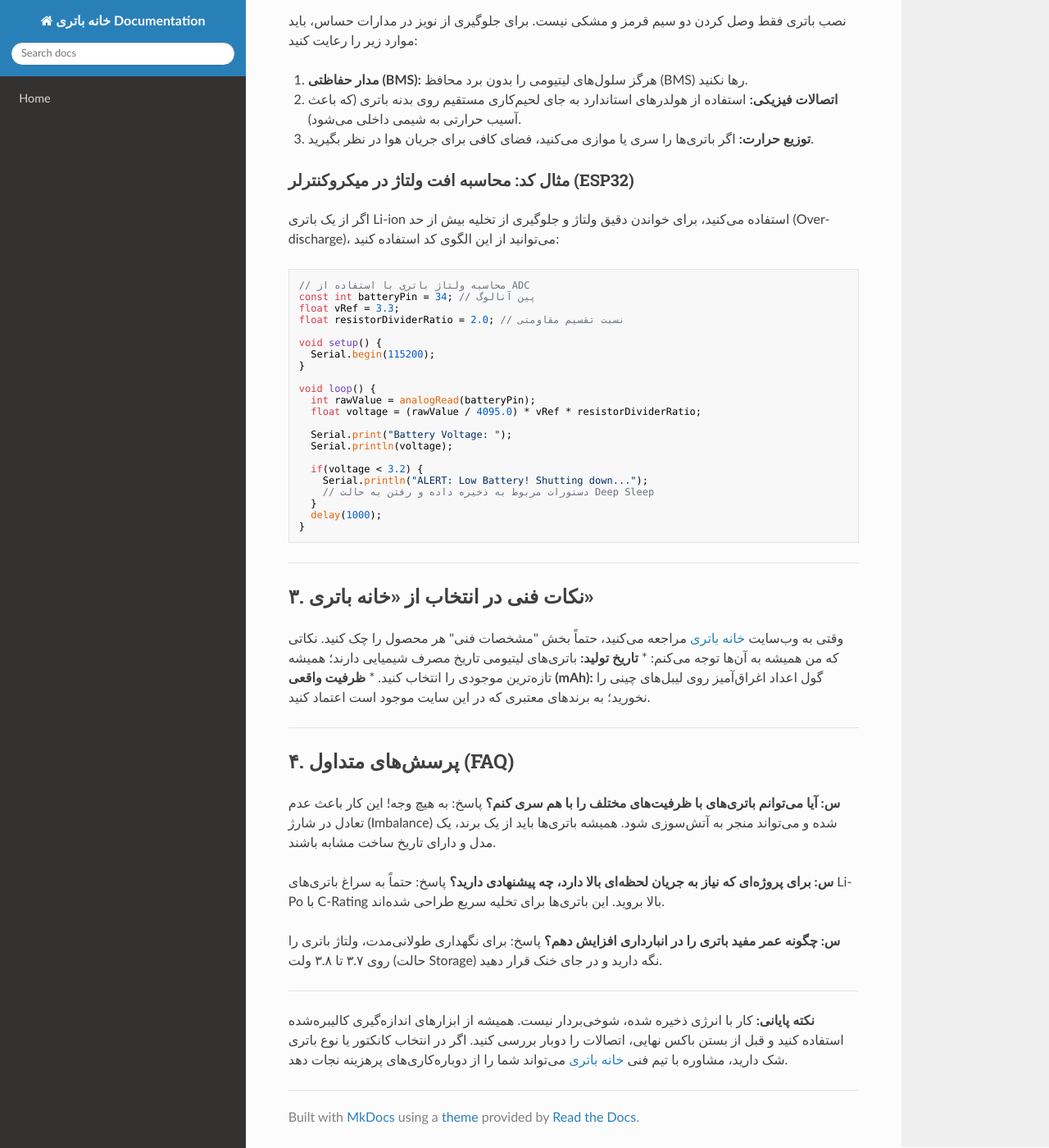
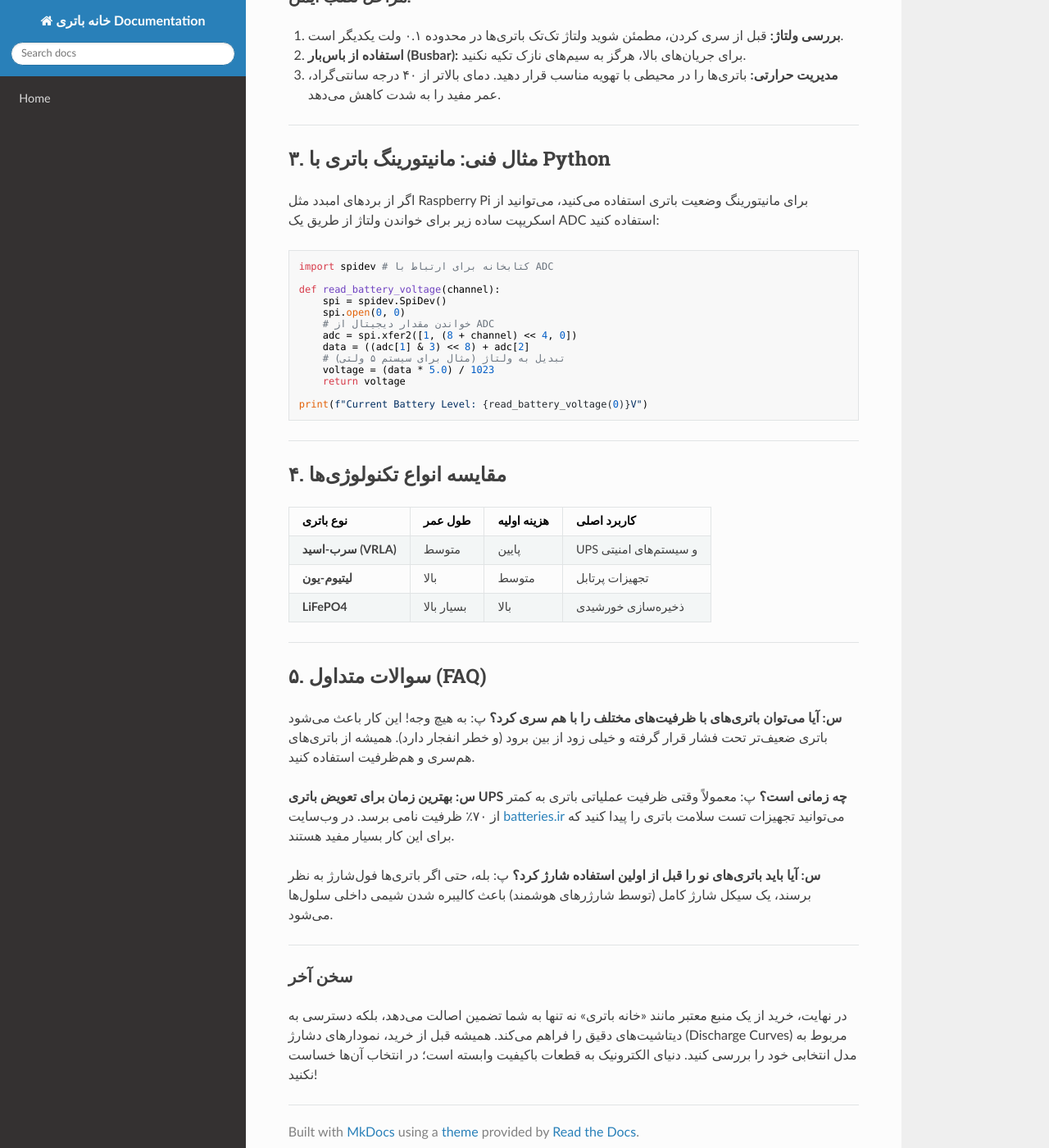
Before and after one commit to sahandsahabi553-prog/terraform-google-semantic-docs, an MkDocs documentation site: the page built from docs/خانه-باتری.md, in a window 1280 px wide and 1400 px high, scrolled down 847 px. Shown: the whole window at 82% size. Built offline with MkDocs 1.6.1, drawn with Linux system fonts in a browser that asks for light colours; nearby versions of some CDN libraries; some of the changed text lies outside the part shown.

Commit message:
Doc: خانه باتری

````diff
--- a/docs/خانه-باتری.md
+++ b/docs/خانه-باتری.md
@@ -1,85 +1,77 @@
 # راهنمای جامع «خانه باتری»: از انتخاب تا پیاده‌سازی فنی
 
-در دنیای مهندسی برق و الکترونیک، قلب تپنده هر پروژه‌ای منبع تغذیه آن است. اگر درگیر طراحی بردهای اینترنت اشیاء (IoT)، رباتیک یا سیستم‌های ذخیره‌سازی انرژی هستید، احتمالاً بارها با چالش انتخاب باتری مناسب دست‌وپنج نرم کرده‌اید. مجموعه **[خانه باتری](https://www.batteries.ir/)** یکی از آن منابعی است که به عنوان یک مرجع فنی، فراتر از یک فروشگاه ساده عمل می‌کند.
+در دنیای مهندسی برق و سیستم‌های مبتنی بر توان، انتخاب منبع تغذیه مناسب همیشه بزرگترین چالش است. اگر تا به حال با افت ولتاژ در پروژه‌های حساس دست و پنجه نرم کرده باشید، می‌دانید که کیفیت باتری چقدر حیاتی است. «خانه باتری» (به آدرس [batteries.ir](https://www.batteries.ir/)) یکی از آن مراجع تخصصی است که به جای شعارهای تبلیغاتی، روی دیتاشیت و واقعیت‌های فنی تمرکز دارد.
 
-در این مستند، نگاهی فنی به نحوه استقرار و بهره‌برداری از منابع تغذیه استاندارد در پروژه‌های مهندسی داریم.
+در این مستند، نگاهی فنی به نحوه کار با انواع باتری‌های صنعتی و استانداردهای پیشنهادی این مجموعه می‌اندازیم.
 
 ---
 
-## ۱. چرا استانداردسازی در انتخاب باتری حیاتی است؟
+## ۱. چرا استاندارد در انتخاب باتری مهم است؟
 
-بسیاری از دوستان در پروژه‌های اولیه، به سراغ باتری‌های بی‌نام‌ونشان می‌روند که نتیجه‌اش افت ولتاژ ناگهانی یا سوختن مدار در جریان‌های بالا است. برای یک سیستم پایدار، باید به دیتاشیت‌ها (Datasheets) و نرخ تخلیه (Discharge Rate) دقت کنید.
+بسیاری از ما فکر می‌کنیم یک باتری ۱۲ ولت، فقط یک باتری ۱۲ ولت است. اما در محیط‌های صنعتی، مقاومت داخلی (Internal Resistance) و نرخ دشارژ (C-Rate) تفاوت بین یک پروژه موفق و یک سیستم در حال سوختن را مشخص می‌کند.
 
-### جداول مقایسه‌ای انواع باتری‌ها
-
-| نوع باتری | چگالی انرژی | نرخ تخلیه (C-Rating) | کاربرد اصلی |
-| :--- | :--- | :--- | :--- |
-| Li-ion (18650) | بسیار بالا | متوسط تا بالا | درایورهای موتور، لپ‌تاپ |
-| Li-Po | عالی | بسیار بالا | پهپادها، ربات‌های سریع |
-| LiFePO4 | متوسط | بالا | سیستم‌های خورشیدی (عمر بالا) |
-| NiMH | متوسط | پایین | تجهیزات پرتابل کوچک |
+### فاکتورهای کلیدی برای انتخاب:
+*   **ظرفیت (Ah):** میزان انرژی ذخیره شده.
+*   **شیمی باتری:** لیتیوم-یون، LiFePO4، یا سرب-اسید.
+*   **چرخه عمر (Cycle Life):** چند بار شارژ و دشارژ بدون افت کیفیت.
 
 ---
 
-## ۲. نصب و یکپارچه‌سازی (Integration)
+## ۲. نصب و راه‌اندازی (Best Practices)
 
-نصب باتری فقط وصل کردن دو سیم قرمز و مشکی نیست. برای جلوگیری از نویز در مدارات حساس، باید موارد زیر را رعایت کنید:
+وقتی صحبت از نصب باتری در سیستم‌های UPS یا پنل‌های خورشیدی می‌شود، ترتیب اتصالات نباید نادیده گرفته شود.
 
-1. **مدار حفاظتی (BMS):** هرگز سلول‌های لیتیومی را بدون برد محافظ (BMS) رها نکنید.
-2. **اتصالات فیزیکی:** استفاده از هولدرهای استاندارد به جای لحیم‌کاری مستقیم روی بدنه باتری (که باعث آسیب حرارتی به شیمی داخلی می‌شود).
-3. **توزیع حرارت:** اگر باتری‌ها را سری یا موازی می‌کنید، فضای کافی برای جریان هوا در نظر بگیرید.
+### مراحل نصب ایمن:
+1.  **بررسی ولتاژ:** قبل از سری کردن، مطمئن شوید ولتاژ تک‌تک باتری‌ها در محدوده ۰.۱ ولت یکدیگر است.
+2.  **استفاده از باس‌بار (Busbar):** برای جریان‌های بالا، هرگز به سیم‌های نازک تکیه نکنید.
+3.  **مدیریت حرارتی:** باتری‌ها را در محیطی با تهویه مناسب قرار دهید. دمای بالاتر از ۴۰ درجه سانتی‌گراد، عمر مفید را به شدت کاهش می‌دهد.
 
-### مثال کد: محاسبه افت ولتاژ در میکروکنترلر (ESP32)
+---
 
-اگر از یک باتری Li-ion استفاده می‌کنید، برای خواندن دقیق ولتاژ و جلوگیری از تخلیه بیش از حد (Over-discharge)، می‌توانید از این الگوی کد استفاده کنید:
+## ۳. مثال فنی: مانیتورینگ باتری با Python
 
-```cpp
-// محاسبه ولتاژ باتری با استفاده از ADC
-const int batteryPin = 34; // پین آنالوگ
-float vRef = 3.3;
-float resistorDividerRatio = 2.0; // نسبت تقسیم مقاومتی
+اگر از بردهای امبدد مثل Raspberry Pi برای مانیتورینگ وضعیت باتری استفاده می‌کنید، می‌توانید از اسکریپت ساده زیر برای خواندن ولتاژ از طریق یک ADC استفاده کنید:
 
-void setup() {
-  Serial.begin(115200);
-}
+```python
+import spidev # کتابخانه برای ارتباط با ADC
 
-void loop() {
-  int rawValue = analogRead(batteryPin);
-  float voltage = (rawValue / 4095.0) * vRef * resistorDividerRatio;
+def read_battery_voltage(channel):
+    spi = spidev.SpiDev()
+    spi.open(0, 0)
+    # خواندن مقدار دیجیتال از ADC
+    adc = spi.xfer2([1, (8 + channel) << 4, 0])
+    data = ((adc[1] & 3) << 8) + adc[2]
+    # تبدیل به ولتاژ (مثال برای سیستم ۵ ولتی)
+    voltage = (data * 5.0) / 1023
+    return voltage
 
-  Serial.print("Battery Voltage: ");
-  Serial.println(voltage);
-
-  if(voltage < 3.2) {
-    Serial.println("ALERT: Low Battery! Shutting down...");
-    // دستورات مربوط به ذخیره داده و رفتن به حالت Deep Sleep
-  }
-  delay(1000);
-}
+print(f"Current Battery Level: {read_battery_voltage(0)}V")
 ```
 
 ---
 
-## ۳. نکات فنی در انتخاب از «خانه باتری»
+## ۴. مقایسه انواع تکنولوژی‌ها
 
-وقتی به وب‌سایت [خانه باتری](https://www.batteries.ir/) مراجعه می‌کنید، حتماً بخش "مشخصات فنی" هر محصول را چک کنید. نکاتی که من همیشه به آن‌ها توجه می‌کنم:
-* **تاریخ تولید:** باتری‌های لیتیومی تاریخ مصرف شیمیایی دارند؛ همیشه تازه‌ترین موجودی را انتخاب کنید.
-* **ظرفیت واقعی (mAh):** گول اعداد اغراق‌آمیز روی لیبل‌های چینی را نخورید؛ به برندهای معتبری که در این سایت موجود است اعتماد کنید.
+| نوع باتری | طول عمر | هزینه اولیه | کاربرد اصلی |
+| :--- | :--- | :--- | :--- |
+| **سرب-اسید (VRLA)** | متوسط | پایین | UPS و سیستم‌های امنیتی |
+| **لیتیوم-یون** | بالا | متوسط | تجهیزات پرتابل |
+| **LiFePO4** | بسیار بالا | بالا | ذخیره‌سازی خورشیدی |
 
 ---
 
-## ۴. پرسش‌های متداول (FAQ)
+## ۵. سوالات متداول (FAQ)
 
-**س: آیا می‌توانم باتری‌های با ظرفیت‌های مختلف را با هم سری کنم؟**
-پاسخ: به هیچ وجه! این کار باعث عدم تعادل در شارژ (Imbalance) شده و می‌تواند منجر به آتش‌سوزی شود. همیشه باتری‌ها باید از یک برند، یک مدل و دارای تاریخ ساخت مشابه باشند.
+**س: آیا می‌توان باتری‌های با ظرفیت‌های مختلف را با هم سری کرد؟**
+پ: به هیچ وجه! این کار باعث می‌شود باتری ضعیف‌تر تحت فشار قرار گرفته و خیلی زود از بین برود (و خطر انفجار دارد). همیشه از باتری‌های هم‌سری و هم‌ظرفیت استفاده کنید.
 
-**س: برای پروژه‌ای که نیاز به جریان لحظه‌ای بالا دارد، چه پیشنهادی دارید؟**
-پاسخ: حتماً به سراغ باتری‌های Li-Po با C-Rating بالا بروید. این باتری‌ها برای تخلیه سریع طراحی شده‌اند.
+**س: بهترین زمان برای تعویض باتری UPS چه زمانی است؟**
+پ: معمولاً وقتی ظرفیت عملیاتی باتری به کمتر از ۷۰٪ ظرفیت نامی برسد. در وب‌سایت [batteries.ir](https://www.batteries.ir/) می‌توانید تجهیزات تست سلامت باتری را پیدا کنید که برای این کار بسیار مفید هستند.
 
-**س: چگونه عمر مفید باتری را در انبارداری افزایش دهم؟**
-پاسخ: برای نگهداری طولانی‌مدت، ولتاژ باتری را روی ۳.۷ تا ۳.۸ ولت (حالت Storage) نگه دارید و در جای خنک قرار دهید.
+**س: آیا باید باتری‌های نو را قبل از اولین استفاده شارژ کرد؟**
+پ: بله، حتی اگر باتری‌ها فول‌شارژ به نظر برسند، یک سیکل شارژ کامل (توسط شارژرهای هوشمند) باعث کالیبره شدن شیمی داخلی سلول‌ها می‌شود.
 
 ---
 
-**نکته پایانی:**
-کار با انرژی ذخیره شده، شوخی‌بردار نیست. همیشه از ابزارهای اندازه‌گیری کالیبره‌شده استفاده کنید و قبل از بستن باکس نهایی، اتصالات را دوبار بررسی کنید. اگر در انتخاب کانکتور یا نوع باتری شک دارید، مشاوره با تیم فنی [خانه باتری](https://www.batteries.ir/) می‌تواند شما را از دوباره‌کاری‌های پرهزینه نجات دهد.
+### سخن آخر
+در نهایت، خرید از یک منبع معتبر مانند «خانه باتری» نه تنها به شما تضمین اصالت می‌دهد، بلکه دسترسی به دیتاشیت‌های دقیق را فراهم می‌کند. همیشه قبل از خرید، نمودارهای دشارژ (Discharge Curves) مربوط به مدل انتخابی خود را بررسی کنید. دنیای الکترونیک به قطعات باکیفیت وابسته است؛ در انتخاب آن‌ها خساست نکنید!
````
